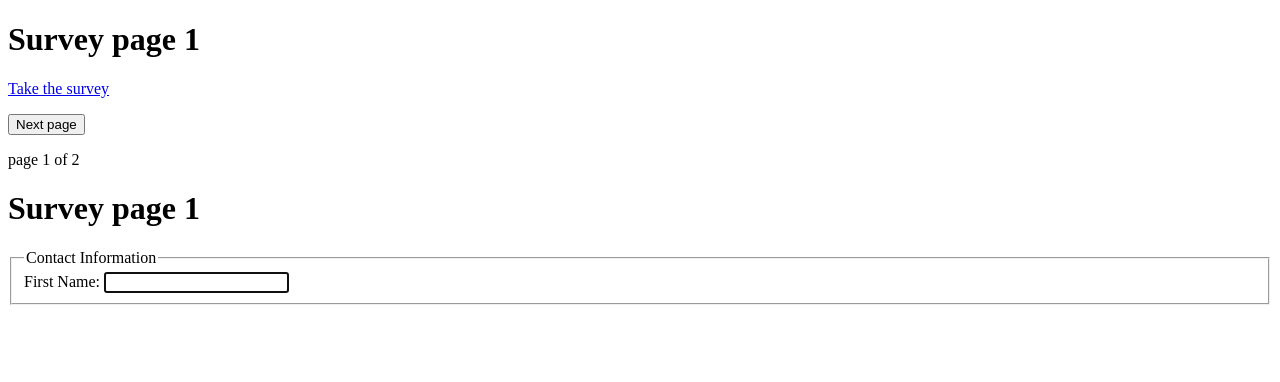
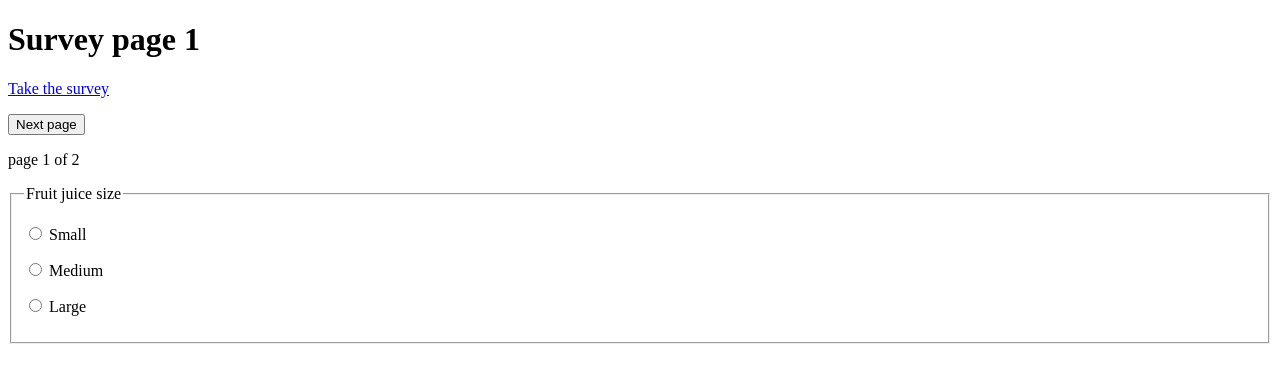
Before and after one commit to zmorel/BAIS3300-week7-hw, a plain HTML site: page survey-1.html in a window 1280 px wide. Drawn offline with Linux system fonts and the light colour scheme.

Commit message:
features

```diff
--- a/survey-1.html
+++ b/survey-1.html
@@ -19,17 +19,20 @@
 </body>
 </html>
 
-<body>
-    <h1> Survey page 1</h1>
-
-    <form>
-        <fieldset>
-            <legend> Contact Information</legend>
-
-            <label for="fname"> First Name:
-                <input id="lname" type="email" autofocus
-
-            </label>
-        </fieldset>
-    </form>
-</body>
+<form>
+    <fieldset>
+      <legend>Fruit juice size</legend>
+      <p>
+        <input type="radio" name="size" id="size_1" value="small" />
+        <label for="size_1">Small</label>
+      </p>
+      <p>
+        <input type="radio" name="size" id="size_2" value="medium" />
+        <label for="size_2">Medium</label>
+      </p>
+      <p>
+        <input type="radio" name="size" id="size_3" value="large" />
+        <label for="size_3">Large</label>
+      </p>
+    </fieldset>
+  </form>
```
